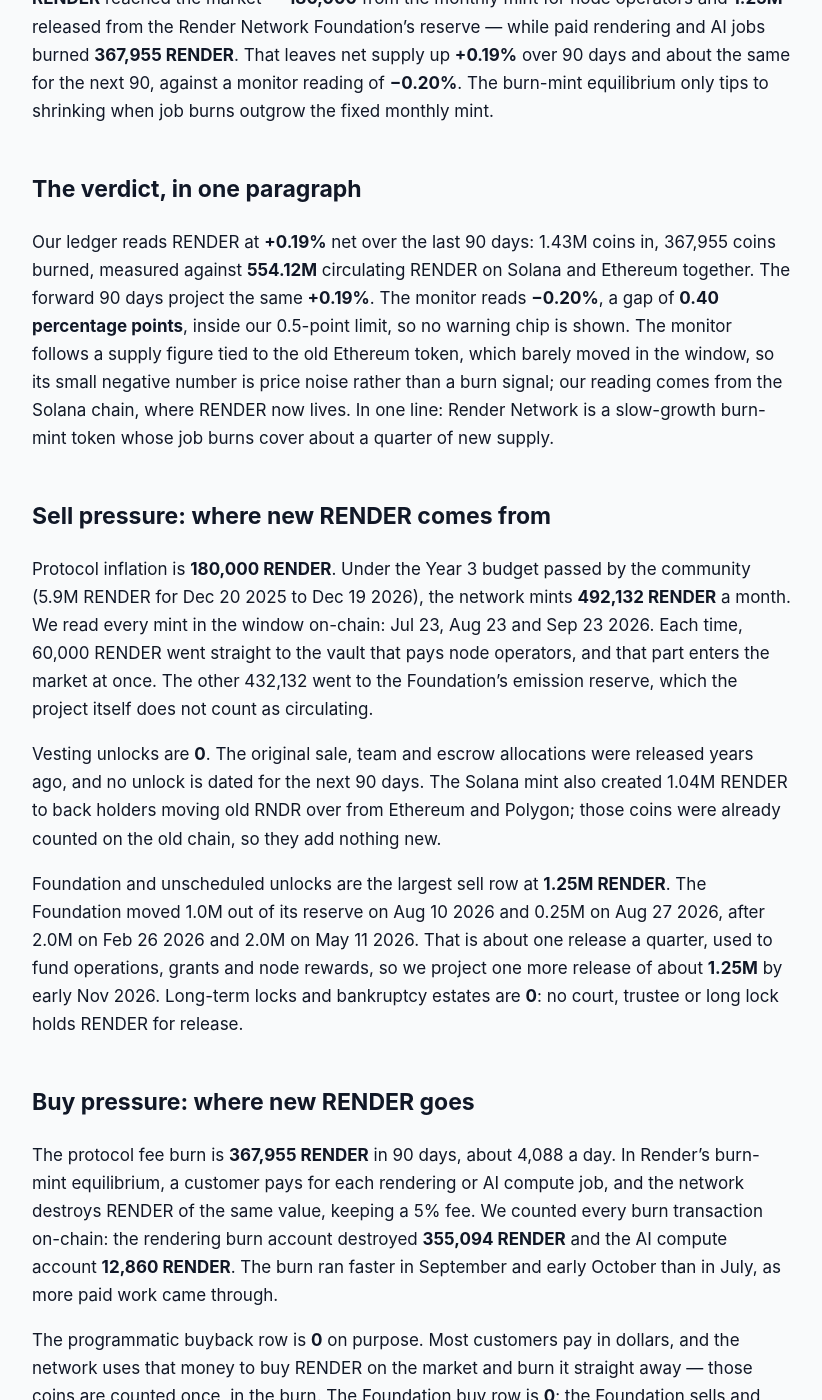
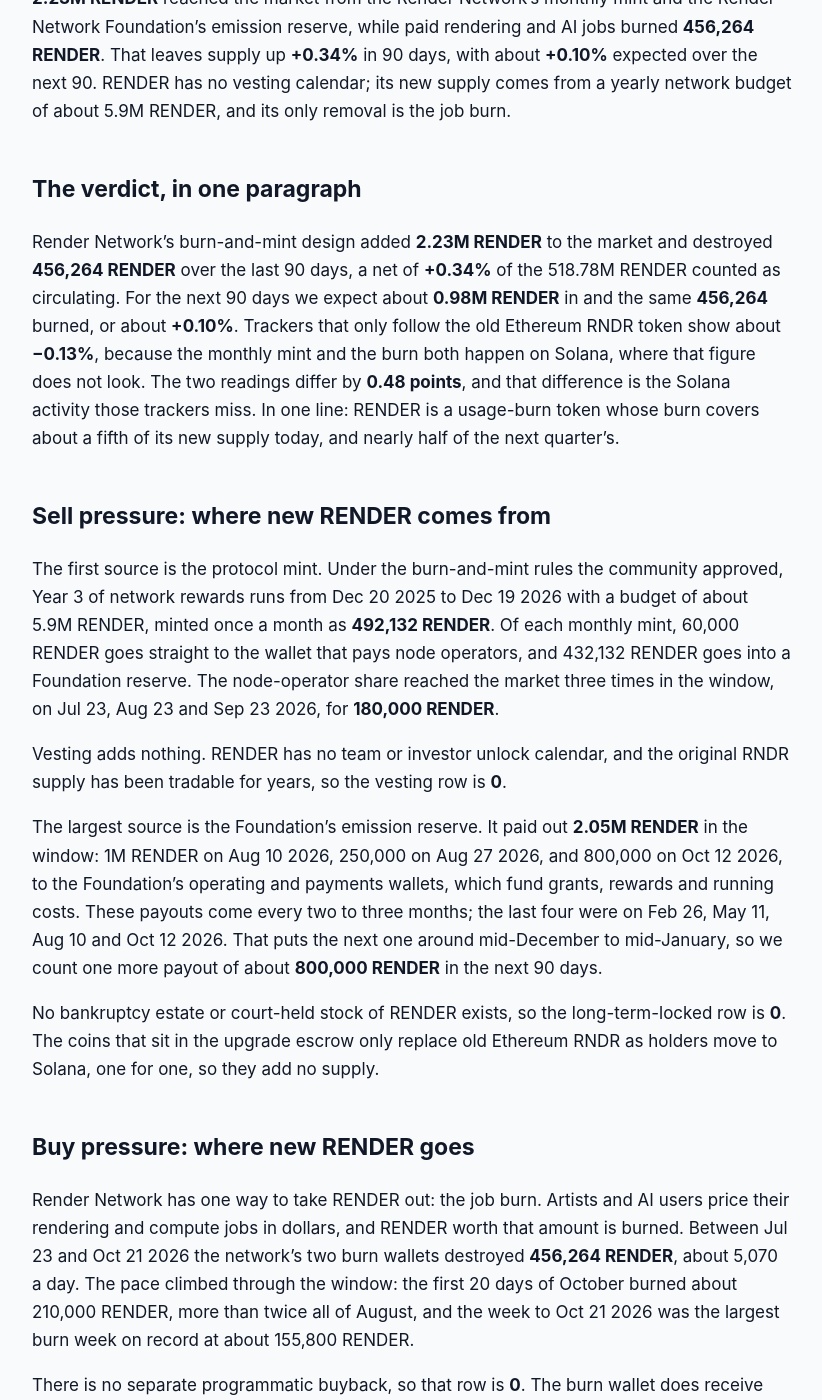
Before and after one commit to jeevansongmy-spec/mrnasdog-articles, a Jekyll site: the page built from crypto/render-pressure-framework.md, in a window 1280 px wide and 1400 px high, scrolled down 331 px. Shown: the whole window, without its empty margins (228-1050 px from the left). Built offline with Jekyll 4.4.1, drawn with Linux system fonts in a browser that asks for light colours; some of the changed text lies outside the part shown.

Commit message:
publish: crypto/render-pressure-framework

```diff
--- a/crypto/render-pressure-framework.md
+++ b/crypto/render-pressure-framework.md
@@ -1,65 +1,69 @@
 ---
-title: "RENDER Inflation Analysis · October 2026 · Mixed flows · supply roughly steady"
-description: "RENDER supply is roughly steady: 1.43M RENDER reached the market in 90 days while job burns took out 368K, so net supply grows +0.19%, about the same next."
+title:         "RENDER Inflation Analysis · October 2026 · Mixed flows · supply roughly steady"
+description:   "RENDER supply is roughly steady: 2.23M RENDER reached the market in 90 days while job burns destroyed 456K, so supply grew +0.34%, with about +0.10% next."
 canonical_url: "https://mrnasdog.com/research/render/inflation"
-tags: ["crypto", "render", "render-network", "solana"]
-published: true
+tags:          ["crypto", "render", "render-network", "depin"]
+published:     true
 ---
+*Originally published at [https://mrnasdog.com/research/render/inflation](https://mrnasdog.com/research/render/inflation)*
+
+<!-- main-page -->
+Looking for the buy-or-sell answer? It is on the RENDER coin page, with demand and price drivers: [mrnasdog.com/research/render](https://mrnasdog.com/research/render)
+
 # RENDER Inflation Analysis · October 2026 · Mixed flows · supply roughly steady
 
-*Originally published at [mrnasdog.com/research/render/inflation](https://mrnasdog.com/research/render/inflation).*
-
-<!-- main-page -->
-This is the long supply read. For the signal, the price drivers and the questions people ask about Render Network, see [mrnasdog.com/research/render](https://mrnasdog.com/research/render).
-
-RENDER supply is roughly steady, growing slowly. In the 90 days to **Oct 11 2026**, **1.43M RENDER** reached the market — **180,000** from the monthly mint for node operators and **1.25M** released from the Render Network Foundation's reserve — while paid rendering and AI jobs burned **367,955 RENDER**. That leaves net supply up **+0.19%** over 90 days and about the same for the next 90, against a monitor reading of **−0.20%**. The burn-mint equilibrium only tips to shrinking when job burns outgrow the fixed monthly mint.
+RENDER supply is roughly steady, growing slowly. Between Jul 23 and Oct 21 2026 about **2.23M RENDER** reached the market from the Render Network's monthly mint and the Render Network Foundation's emission reserve, while paid rendering and AI jobs burned **456,264 RENDER**. That leaves supply up **+0.34%** in 90 days, with about **+0.10%** expected over the next 90. RENDER has no vesting calendar; its new supply comes from a yearly network budget of about 5.9M RENDER, and its only removal is the job burn.
 
 ## The verdict, in one paragraph
 
-Our ledger reads RENDER at **+0.19%** net over the last 90 days: 1.43M coins in, 367,955 coins burned, measured against **554.12M** circulating RENDER on Solana and Ethereum together. The forward 90 days project the same **+0.19%**. The monitor reads **−0.20%**, a gap of **0.40 percentage points**, inside our 0.5-point limit, so no warning chip is shown. The monitor follows a supply figure tied to the old Ethereum token, which barely moved in the window, so its small negative number is price noise rather than a burn signal; our reading comes from the Solana chain, where RENDER now lives. In one line: Render Network is a slow-growth burn-mint token whose job burns cover about a quarter of new supply.
+Render Network's burn-and-mint design added **2.23M RENDER** to the market and destroyed **456,264 RENDER** over the last 90 days, a net of **+0.34%** of the 518.78M RENDER counted as circulating. For the next 90 days we expect about **0.98M RENDER** in and the same **456,264** burned, or about **+0.10%**. Trackers that only follow the old Ethereum RNDR token show about **−0.13%**, because the monthly mint and the burn both happen on Solana, where that figure does not look. The two readings differ by **0.48 points**, and that difference is the Solana activity those trackers miss. In one line: RENDER is a usage-burn token whose burn covers about a fifth of its new supply today, and nearly half of the next quarter's.
 
 ## Sell pressure: where new RENDER comes from
 
-Protocol inflation is **180,000 RENDER**. Under the Year 3 budget passed by the community (5.9M RENDER for Dec 20 2025 to Dec 19 2026), the network mints **492,132 RENDER** a month. We read every mint in the window on-chain: Jul 23, Aug 23 and Sep 23 2026. Each time, 60,000 RENDER went straight to the vault that pays node operators, and that part enters the market at once. The other 432,132 went to the Foundation's emission reserve, which the project itself does not count as circulating.
+The first source is the protocol mint. Under the burn-and-mint rules the community approved, Year 3 of network rewards runs from Dec 20 2025 to Dec 19 2026 with a budget of about 5.9M RENDER, minted once a month as **492,132 RENDER**. Of each monthly mint, 60,000 RENDER goes straight to the wallet that pays node operators, and 432,132 RENDER goes into a Foundation reserve. The node-operator share reached the market three times in the window, on Jul 23, Aug 23 and Sep 23 2026, for **180,000 RENDER**.
 
-Vesting unlocks are **0**. The original sale, team and escrow allocations were released years ago, and no unlock is dated for the next 90 days. The Solana mint also created 1.04M RENDER to back holders moving old RNDR over from Ethereum and Polygon; those coins were already counted on the old chain, so they add nothing new.
+Vesting adds nothing. RENDER has no team or investor unlock calendar, and the original RNDR supply has been tradable for years, so the vesting row is **0**.
 
-Foundation and unscheduled unlocks are the largest sell row at **1.25M RENDER**. The Foundation moved 1.0M out of its reserve on Aug 10 2026 and 0.25M on Aug 27 2026, after 2.0M on Feb 26 2026 and 2.0M on May 11 2026. That is about one release a quarter, used to fund operations, grants and node rewards, so we project one more release of about **1.25M** by early Nov 2026. Long-term locks and bankruptcy estates are **0**: no court, trustee or long lock holds RENDER for release.
+The largest source is the Foundation's emission reserve. It paid out **2.05M RENDER** in the window: 1M RENDER on Aug 10 2026, 250,000 on Aug 27 2026, and 800,000 on Oct 12 2026, to the Foundation's operating and payments wallets, which fund grants, rewards and running costs. These payouts come every two to three months; the last four were on Feb 26, May 11, Aug 10 and Oct 12 2026. That puts the next one around mid-December to mid-January, so we count one more payout of about **800,000 RENDER** in the next 90 days.
+
+No bankruptcy estate or court-held stock of RENDER exists, so the long-term-locked row is **0**. The coins that sit in the upgrade escrow only replace old Ethereum RNDR as holders move to Solana, one for one, so they add no supply.
 
 ## Buy pressure: where new RENDER goes
 
-The protocol fee burn is **367,955 RENDER** in 90 days, about 4,088 a day. In Render's burn-mint equilibrium, a customer pays for each rendering or AI compute job, and the network destroys RENDER of the same value, keeping a 5% fee. We counted every burn transaction on-chain: the rendering burn account destroyed **355,094 RENDER** and the AI compute account **12,860 RENDER**. The burn ran faster in September and early October than in July, as more paid work came through.
+Render Network has one way to take RENDER out: the job burn. Artists and AI users price their rendering and compute jobs in dollars, and RENDER worth that amount is burned. Between Jul 23 and Oct 21 2026 the network's two burn wallets destroyed **456,264 RENDER**, about 5,070 a day. The pace climbed through the window: the first 20 days of October burned about 210,000 RENDER, more than twice all of August, and the week to Oct 21 2026 was the largest burn week on record at about 155,800 RENDER.
 
-The programmatic buyback row is **0** on purpose. Most customers pay in dollars, and the network uses that money to buy RENDER on the market and burn it straight away — those coins are counted once, in the burn. The Foundation buy row is **0**: the Foundation sells and spends RENDER, and any coins it sends to the burn account are already inside the burn number. New long-term locks are **0**, because RENDER has no staking or lock-up program.
+There is no separate programmatic buyback, so that row is **0**. The burn wallet does receive RENDER to destroy for each job, and about 650,000 of the RENDER it received in the window came from a Foundation wallet; we count those coins once, as burned. The Foundation does not buy RENDER for itself, so the Foundation-buy row is **0**. RENDER has no staking lock, so the new-lock row is **0** as well. For the next 90 days we hold the burn at the same **456,264 RENDER**, though the October pace runs well above that.
 
 ## Foundation and overhang
 
-The emission reserve is the one team balance outside the float. It holds **3.00M RENDER** after the Sep 23 2026 mint and grows by 432,132 each month until the next release. A large partner vault holds **81.90M RENDER**, about 16% of circulating supply; it sent out about 5.07M between Apr 27 and Jul 16 2026 and was quiet afterwards. It is already counted as circulating, so a sale from it would move coins between holders rather than add new supply, but it is the biggest single wallet to watch. The node-reward vault holds 0.84M, the Foundation treasury vault 24.7K RENDER plus about $909,000 in dollar coins, and on the old Ethereum token one wallet holds **14.76M RNDR** that is not counted as circulating; it did not move in the window.
+The emission reserve is the overhang that matters most. It held **2.2M RENDER** on Oct 21 2026, down from about 2.95M on Jul 23, and it gains 432,132 RENDER with every monthly mint. We read its balance on-chain at every rebuild.
 
-We read these balances on-chain at every rebuild. If the reserve, the partner vault or the old-token wallet falls between two checks, the outflow enters the Foundation and unscheduled unlocks row at the next check.
+A partner vault linked to OTOY, the company behind the network, holds **81.9M RENDER** and did not move once in the window; it already counts as circulating, so a sale would not add new supply, but it is the single largest holder and we watch it. On the old Ethereum token, one wallet of **14.76M RNDR** is left out of the circulating count and sat still at both ends of the window. The Foundation's node-reward wallet holds 840,124 RENDER and its operating wallets about 231,000 RENDER plus about $630,000 in stablecoins. The upgrade escrow holds 4.71M RENDER to swap for old RNDR.
+
+If any of these balances falls between refreshes, the outflow enters Sell #3 at the next refresh.
 
 ## How RENDER compares to other DePIN compute tokens
 
-RENDER belongs to the group of decentralized physical infrastructure tokens that pay hardware owners for real work. Its burn-mint equilibrium is close to Helium's design, where users burn the token to buy network credits while a fixed emission pays the people who run the hardware. In both, supply only shrinks when paid usage burns more than the schedule mints; at Render today the burn covers about a quarter of what reaches the market.
+RENDER belongs to the burn-and-mint family of decentralized physical infrastructure (DePIN) tokens, alongside Helium's HNT. In that design users pay in dollars, the token is burned, and suppliers are paid from a separate scheduled mint. Supply only shrinks when the burn grows bigger than the mint. RENDER is closer to that balance point than most: next quarter's expected burn is close to half of what is expected to reach the market.
 
-Other compute networks lean on staking inflation instead. Akash pays its stakers from new tokens, and Filecoin mints block rewards to storage providers who must lock collateral. Those designs tie new supply to staking or storage rather than to paid jobs, and they lock part of the float. RENDER has no staking, so nothing takes coins out of the market except the job burn.
+Compute tokens without a usage burn work differently. Tokens that pay GPU or storage providers with a fixed reward stream, or with staking rewards, see supply rise no matter how much the network is used, because nothing is destroyed when a customer pays. Against those, RENDER's link between usage and supply is direct: more paid jobs mean more RENDER burned.
 
-RENDER also has a hard ceiling that many compute tokens lack: a maximum of about 644M, with about 107M added over the life of the network through the yearly budgets. Today's pace — 5.9M a year — is small next to that cap, which is why the net reading stays near zero.
+RENDER also has a hard ceiling. Its burn-and-mint maximum is 644.17M RENDER, and the network budget is set one year at a time by community vote, with Years 2 and 3 both at about 5.9M RENDER. That makes RENDER's new supply small and slow, about 1% of circulating a year, compared with large unlocks or high staking rates on many newer chains.
 
 ## What to watch in the next 90 days
 
-The next monthly mints are due around **Oct 23 2026**, **Nov 23 2026** and **Dec 23 2026**, each adding 60,000 RENDER for node operators and 432,132 to the reserve.
+The monthly network mint lands on Oct 23, Nov 23 and Dec 23 2026, each sending 60,000 RENDER to node operators and 432,132 RENDER into the Foundation reserve.
 
-The next Foundation reserve release is expected around **Nov 7 2026** on the quarterly pattern; a larger or earlier release would raise the sell side.
+Year 4 of network rewards begins on Dec 20 2026, and no budget vote has been posted yet. A smaller budget would cut new supply; a bigger one would raise it.
 
-Year 3 of the emission budget ends on **Dec 19 2026**. No Year 4 budget proposal has been posted yet; it will set the size of the December mint and every mint in 2027.
+The next payout from the Foundation reserve is likely between Dec 14 2026 and Jan 11 2027, based on the last four.
 
-The Salad network, approved to join Render as a third subnet, has published its plan for on-chain burns every day. When those burns go live, the burn side could rise quickly; the same plan pulls some future emissions forward to pay Salad's GPU owners.
+A new community proposal posted on Oct 16 2026, RNP-024, would launch Forth, an AI router that accepts RENDER payments, with up to 500,000 RENDER of usage rewards paid from existing Foundation funds. It would not raise the emission budget.
+
+Watch the weekly burn. If the October pace of more than 50,000 RENDER a week holds, burns alone would nearly cancel the next quarter's new supply.
 
 ## Summary
 
-Render Network's RENDER is roughly steady, growing about **+0.19%** every 90 days. New supply comes from a fixed monthly mint and quarterly releases from the Foundation's reserve, about 1.43M RENDER in 90 days, while paid rendering and AI jobs burn about 368,000. The key risk is the 81.90M partner vault and any larger reserve release; the key upside is a jump in paid usage, such as the Salad subnet's burns. A hard cap of about 644M limits how far supply can ever grow.
+Render Network (RENDER) is mildly inflationary: **+0.34%** over the last 90 days and about **+0.10%** over the next 90, as a monthly burn-and-mint budget and Foundation reserve payouts of **2.23M RENDER** met a job burn of **456,264 RENDER**. There is no vesting and no bankruptcy overhang; the main things to watch are the Foundation's 2.2M RENDER reserve and the still-unset Year 4 budget. Burns are growing fast, and supply stays capped at 644.17M RENDER, so RENDER is close to the point where paid usage could make its supply shrink.
 
----
-
-*MrNasDog Pressure Framework analysis of RENDER, Metric 1 — Inflation. Data + explanation only. Not financial advice. Checked Oct 11 2026.*
+*MrNasDog Pressure Framework analysis of RENDER, Metric 1 — Inflation. Data + explanation only. Not financial advice. Checked Oct 21 2026.*
```
